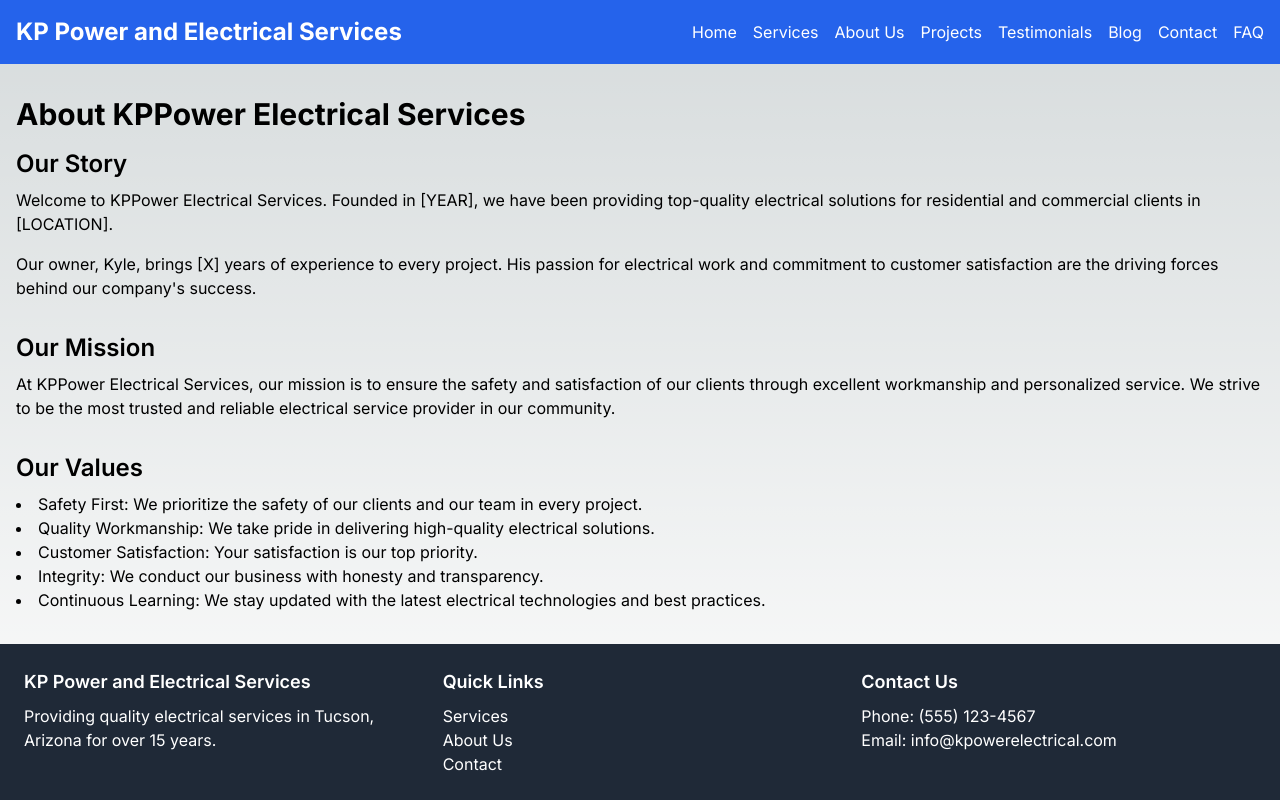
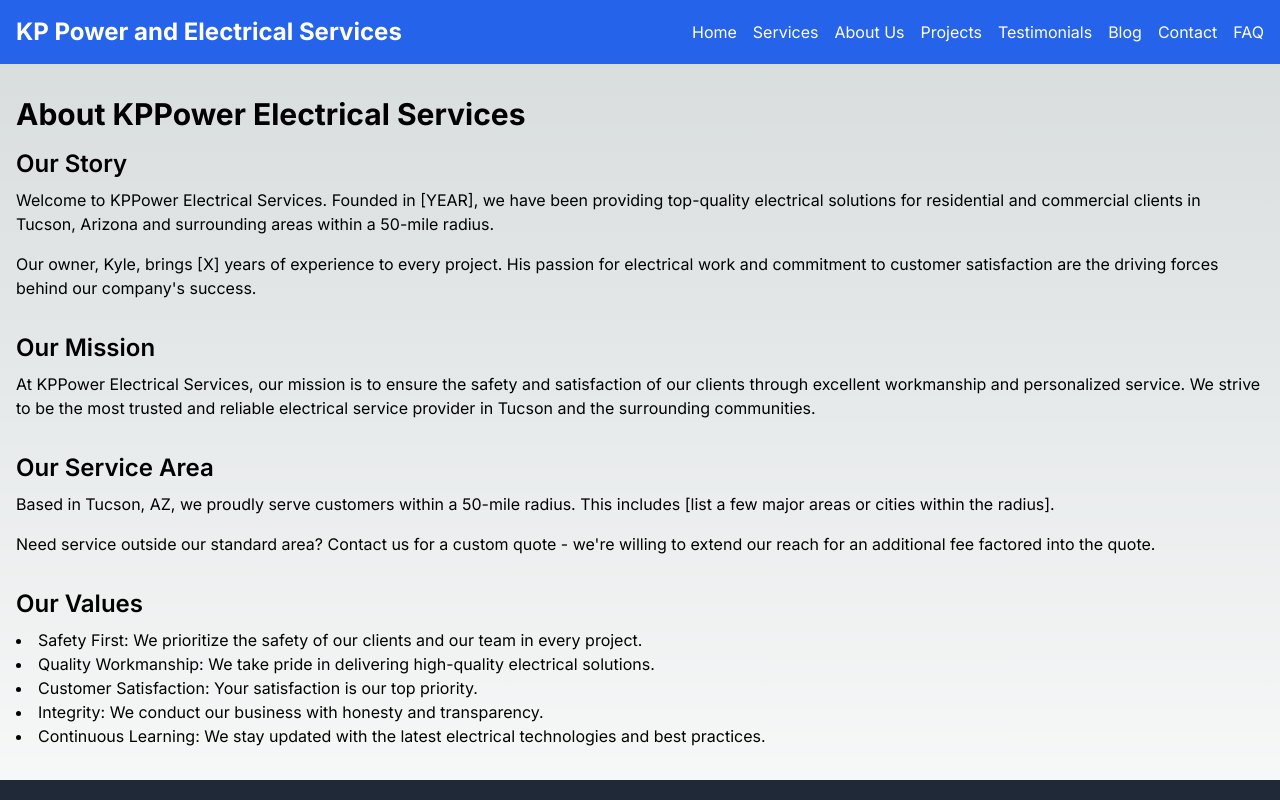
Before and after one commit to MJE43/kp, a Next.js app: page /about in a window 1280 px wide. Shown: the top 800 px of the page. Built offline with nearby package versions, Linux system fonts and the light colour scheme.

Commit message:
updated about us

```diff
--- a/src/app/about/page.tsx
+++ b/src/app/about/page.tsx
@@ -12,7 +12,8 @@ export default function AboutPage() {
         <p className="mb-4">
           Welcome to KPPower Electrical Services. Founded in [YEAR], we have
           been providing top-quality electrical solutions for residential and
-          commercial clients in [LOCATION].
+          commercial clients in Tucson, Arizona and surrounding areas within a
+          50-mile radius.
         </p>
         <p className="mb-4">
           Our owner, Kyle, brings [X] years of experience to every project. His
@@ -27,7 +28,21 @@ export default function AboutPage() {
           At KPPower Electrical Services, our mission is to ensure the safety
           and satisfaction of our clients through excellent workmanship and
           personalized service. We strive to be the most trusted and reliable
-          electrical service provider in our community.
+          electrical service provider in Tucson and the surrounding communities.
+        </p>
+      </section>
+
+      <section className="mb-8">
+        <h2 className="text-2xl font-semibold mb-2">Our Service Area</h2>
+        <p className="mb-4">
+          Based in Tucson, AZ, we proudly serve customers within a 50-mile
+          radius. This includes [list a few major areas or cities within the
+          radius].
+        </p>
+        <p className="mb-4">
+          Need service outside our standard area? Contact us for a custom quote
+          - we're willing to extend our reach for an additional fee factored
+          into the quote.
         </p>
       </section>
 
```
